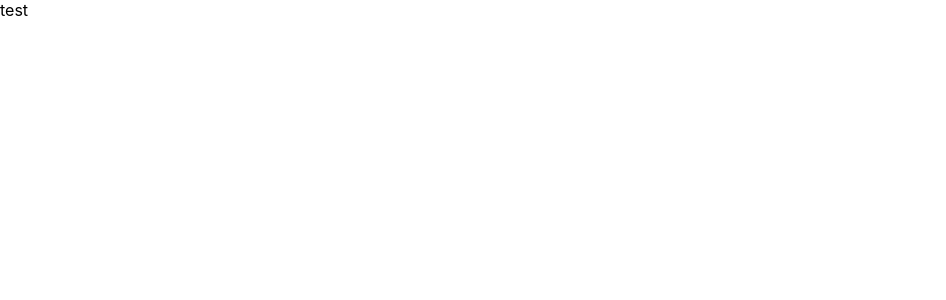
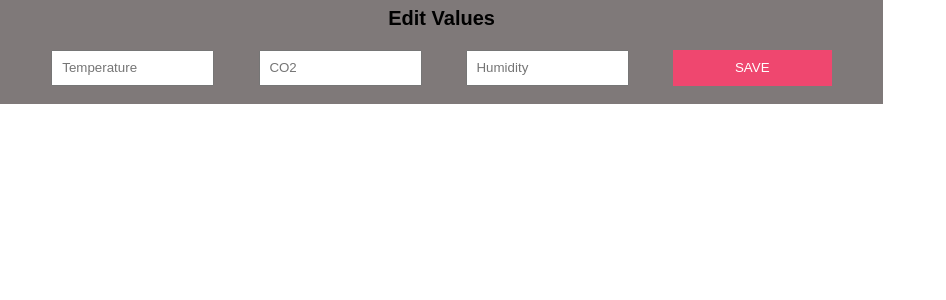
Before and after one commit to MalasataXD/SEP4-FRONTEND1, a React (Create React App) app: page / in a window 1280 px wide. Shown: the top 300 px of the page, without its empty margins (0-946 px from the left). Built offline with nearby package versions, Linux system fonts and the light colour scheme.

Commit message:
EditValues has ben created

```diff
--- a/src/App.js
+++ b/src/App.js
@@ -1,8 +1,9 @@
+import { EditValues } from "./components/EditValues"
 
 
 function App() {
   return (
-   <div>test</div>
+   <EditValues />
   );
 }
 
--- /dev/null
+++ b/src/components/EditValues.css
@@ -0,0 +1,39 @@
+.Edit-values-card {
+    width: 69%;
+    height: 17%;
+    background-color: #7F7979;
+}
+
+.Title {
+    padding-top: 0.75%;
+    display: flex;
+    justify-content: center;
+    font-size: 125%;
+    font-family: 'Sora', sans-serif;
+}
+
+
+.Input {
+    margin-right: 5%;
+    padding: 1%;
+    width: 16%;
+    font-family: 'Sora', sans-serif;
+}
+
+
+.Save-button {
+    width: 18%;
+    background-color: #EF476F;
+    color: white;
+    border: none;
+}
+
+
+.Input-container {
+    display: flex;
+    justify-content: center;
+    padding-bottom: 2%;
+
+
+
+}
--- a/src/components/EditValues.js
+++ b/src/components/EditValues.js
@@ -0,0 +1,30 @@
+import { useState } from "react";
+import "./EditValues.css"
+
+export function EditValues() {
+
+    const [ temperature, setTemperature ] = useState("");
+    const [ CO2, setCO2 ] = useState("");
+    const [ humidity, setHumidity ] = useState("");
+
+    return (
+        <div className="Edit-values-card">
+            <div className="Title"><b>Edit Values</b></div>
+            <br/>
+            <div className="Input-container">
+                <input className="Input" placeholder="Temperature" type="text" id="Temperature" name="Temperature" onChange={(event) => setTemperature(event.target.value)}/>
+                <input className="Input" placeholder="CO2" type="text" id="CO2" name="CO2" onChange={(event) => setCO2(event.target.value)} />
+                <input className="Input" placeholder="Humidity" type="text" id="Humidity" name="Humidity" onChange={(event) => setHumidity(event.target.value)} />
+                <button className="Save-button" onClick={() => handleClick()}> SAVE </button>
+            </div>
+        </div>
+    )
+
+
+    function handleClick(){
+
+        console.log(temperature);
+        console.log(CO2);
+        console.log(humidity);
+    }
+}
```
Also changed, not shown: public/manifest.json.
